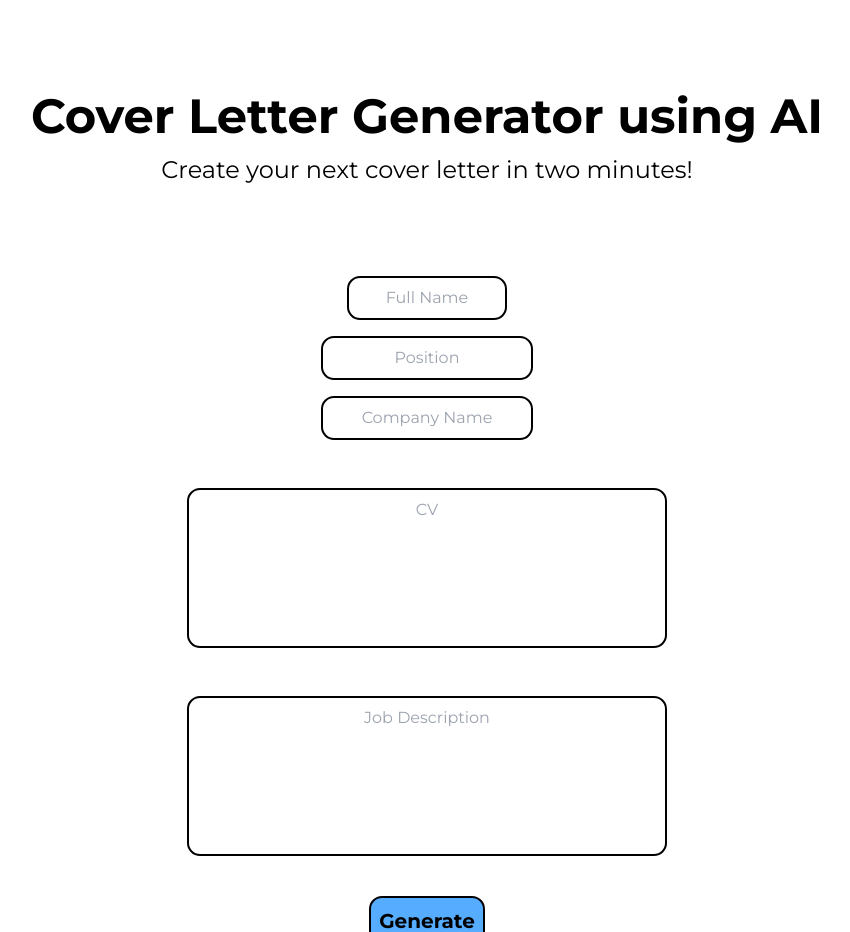
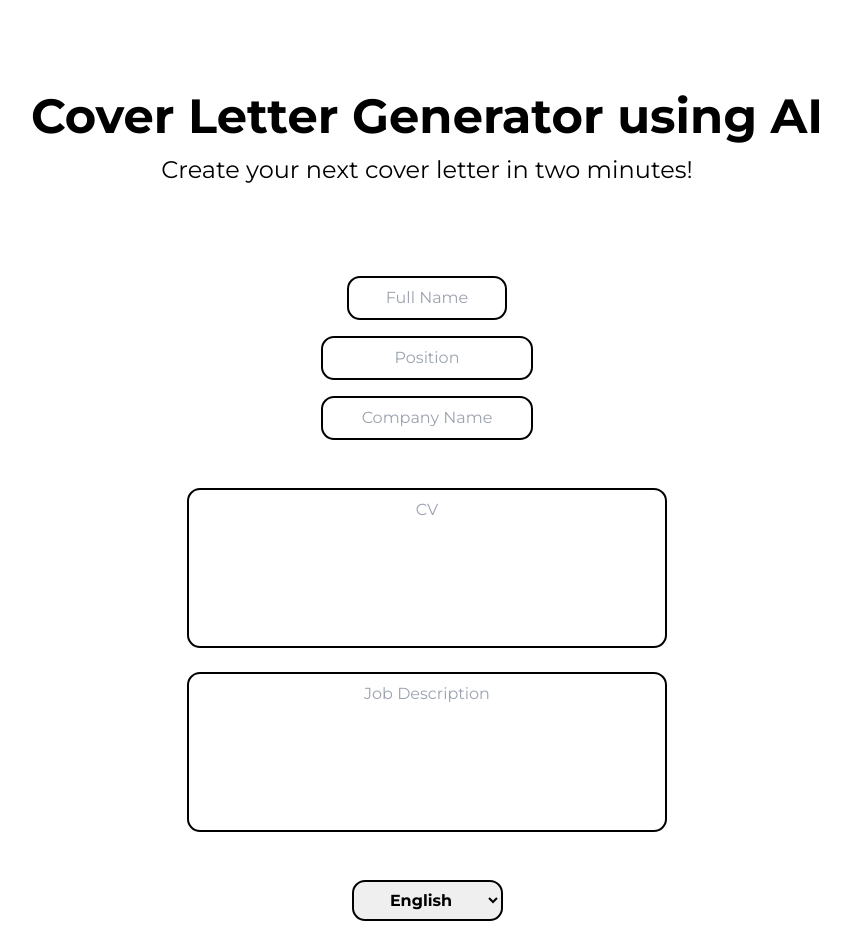
Before and after one commit to Bh00fie/coverLetterGenerator, a React (Create React App) app: page / in a window 1280 px wide. Shown: the top 932 px of the page, without its empty margins (213-1063 px from the left). Built offline with nearby package versions, Linux system fonts and the light colour scheme.

Commit message:
added option to allow user to change the language

```diff
--- a/src/components/UserInput/cvSection.css
+++ b/src/components/UserInput/cvSection.css
@@ -2,7 +2,7 @@
     display: flex;
     justify-content: center;
     align-items: center;
-    margin: 2rem 0;
+    margin: 2rem 0 0.5rem 0;
 
 }
 
--- a/src/components/UserInput/jobDescriptionSection.css
+++ b/src/components/UserInput/jobDescriptionSection.css
@@ -2,7 +2,7 @@
     display: flex;
     justify-content: center;
     align-items: center;
-    margin: 2rem 0;
+    margin: 0.5rem 0 2rem 0;
 }
 
 #JDInfoInput {
--- a/src/components/UserInput/submitButton.css
+++ b/src/components/UserInput/submitButton.css
@@ -24,3 +24,17 @@
 #submitButton:hover{
     background-color: rgba(0, 132, 255, 0.87);
 }
+
+#selectLanguage {
+    display: flex;
+    justify-content: center;
+}
+
+#language {
+    text-align: center;
+    font-weight: 700;
+    padding: 0.5rem 2rem;
+    border: 2px black solid;
+    border-radius: 13px ;
+    margin: 0.5rem;
+}
--- a/src/components/UserInput/userInput.js
+++ b/src/components/UserInput/userInput.js
@@ -52,6 +52,12 @@ function UserInput() {
         CVValue: ""
     });
 
+    const [selectedLanguage, setSelectedLanguage] = useState("en"); // Default language is English
+
+    const handleLanguageChange = (e) => {
+        setSelectedLanguage(e.target.value);
+    };
+
     // Handle form changes
     const handleUserInfoChange = (fieldName, value) => {
         setUserInformation(prevInfo => ({
@@ -83,8 +89,9 @@ function UserInput() {
         ${CVInformation.CVValue}
 
         The job description is:
-        ${JDInformation.JDValue}`;
+        ${JDInformation.JDValue}
 
+        Make the cover letter in the ${selectedLanguage} Language`;
 
         console.log(userRequest);
 
@@ -126,7 +133,18 @@ function UserInput() {
             JDValue={JDInformation.JDValue}
             onJDChange = {(value) => handleJDChange(value)} />
 
+            {/* Language selection dropdown */}
+            <div id="selectLanguage">
+                <select id="language" value={selectedLanguage} onChange={handleLanguageChange}>
+                    <option value="en">English</option>
+                    <option value="fr">French</option>
+                    {/* Add more language options as needed */}
+                </select>
+            </div>
+
             <Submit onSubmitClick={handleGenerateClick} />
+
+
         </form>
     );
 }
```
